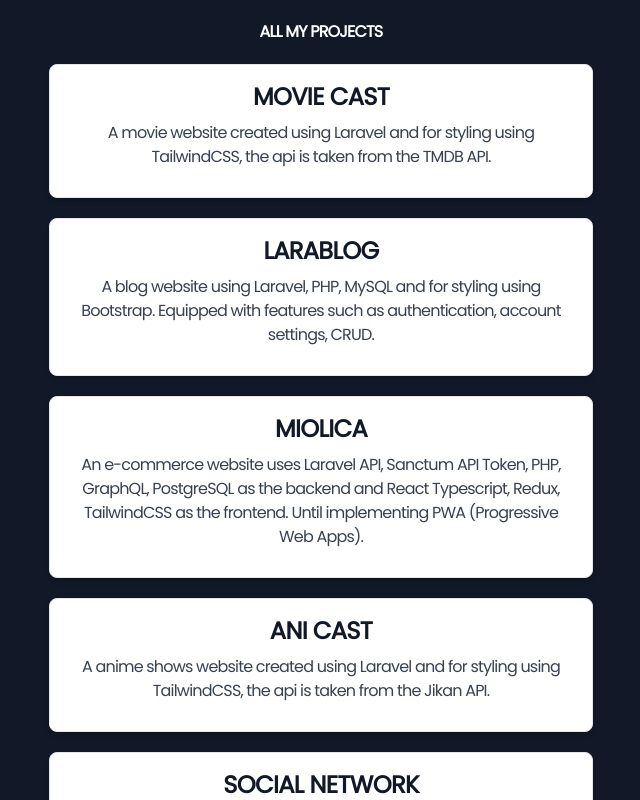
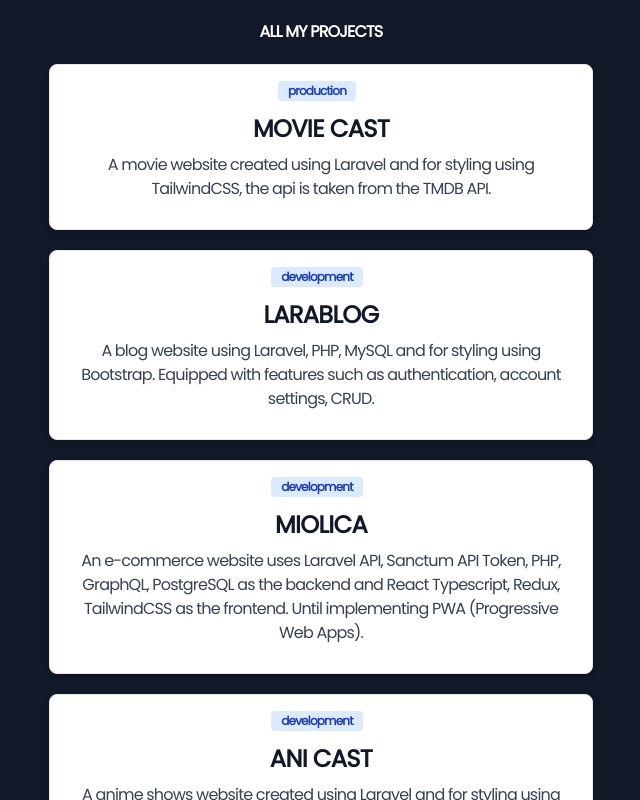
Before and after one commit to novalramdhani/noval.io, a React (Create React App) app: page /projects in a window 1280 px wide. Shown: the top 800 px of the page, without its empty margins (319-959 px from the left). Built offline with nearby package versions, Linux system fonts and the light colour scheme.

Commit message:
add Badge component for status project card

```diff
--- /dev/null
+++ b/src/components/Badge.tsx
@@ -0,0 +1,9 @@
+type BadgeProps = {
+    status?: string
+}
+
+export default function Badge({status}: BadgeProps) {
+    return (
+        <span className="bg-blue-100 text-blue-800 text-xs font-semibold mr-2 px-2.5 py-0.5 rounded dark:bg-blue-200 dark:text-blue-800 mb-3">{status}</span>
+    )
+}
--- a/src/components/Card.tsx
+++ b/src/components/Card.tsx
@@ -1,15 +1,19 @@
+import Badge from "./Badge";
+
 type CardProps = {
     link?: string,
     title: string,
     description?: string
+    status?: string
 }
 
-export default function Card({link, title, description}: CardProps) {
+export default function Card({link, title, description, status}: CardProps) {
   return (
     <a href={link} rel="noreferrer" target="_blank" className="flex flex-col mt-5 items-center bg-white rounded-lg border shadow-md md:flex-row md:max-w-xl hover:bg-gray-100 dark:border-gray-700 dark:bg-gray-800 dark:hover:bg-gray-700">
-        <div className="flex flex-col justify-between p-4 leading-normal">
-        <h5 className="mb-2 text-2xl font-bold tracking-tight text-gray-900 dark:text-white uppercase">{title}</h5>
-        <p className="mb-3 font-normal text-gray-700 dark:text-gray-400">{description}</p>
+        <div className="flex flex-col justify-between p-4 items-center leading-normal">
+          <Badge status={status}/>
+          <h5 className="mb-2 text-2xl font-bold tracking-tight text-gray-900 dark:text-white uppercase">{title}</h5>
+          <p className="mb-3 font-normal text-gray-700 dark:text-gray-400">{description}</p>
         </div>
     </a>
   )
--- a/src/components/Projects.tsx
+++ b/src/components/Projects.tsx
@@ -6,11 +6,11 @@
     return (
         <Container>
             <h1 className="text-white font-bold uppercase mt-5">All my projects</h1>
-            <Card link="http://movie-cast.herokuapp.com" title="Movie Cast" description="A movie website created using Laravel and for styling using TailwindCSS, the api is taken from the TMDB API." />
-            <Card title="LaraBlog" description="A blog website using Laravel, PHP, MySQL and for styling using Bootstrap. Equipped with features such as authentication, account settings, CRUD." />
-            <Card title="Miolica" description="An e-commerce website uses Laravel API, Sanctum API Token, PHP, GraphQL, PostgreSQL as the backend and React Typescript, Redux, TailwindCSS as the frontend. Until implementing PWA (Progressive Web Apps)." />
-            <Card title="Ani Cast" description="A anime shows website created using Laravel and for styling using TailwindCSS, the api is taken from the Jikan API." />
-            <Card title="Social Network" description="A simple social media website using Laravel, MySQL and TailwindCSS. Features Authentication, account settings, following, follwers, unfollowing, CRUD tweets, likes, unlike tweets and comments." />
+            <Card status="production" link="http://movie-cast.herokuapp.com" title="Movie Cast" description="A movie website created using Laravel and for styling using TailwindCSS, the api is taken from the TMDB API." />
+            <Card status="development" title="LaraBlog" description="A blog website using Laravel, PHP, MySQL and for styling using Bootstrap. Equipped with features such as authentication, account settings, CRUD." />
+            <Card status="development" title="Miolica" description="An e-commerce website uses Laravel API, Sanctum API Token, PHP, GraphQL, PostgreSQL as the backend and React Typescript, Redux, TailwindCSS as the frontend. Until implementing PWA (Progressive Web Apps)." />
+            <Card status="development" title="Ani Cast" description="A anime shows website created using Laravel and for styling using TailwindCSS, the api is taken from the Jikan API." />
+            <Card status="development"title="Social Network" description="A simple social media website using Laravel, MySQL and TailwindCSS. Features Authentication, account settings, following, follwers, unfollowing, CRUD tweets, likes, unlike tweets and comments." />
             <Menu />
         </Container>
     );
```
